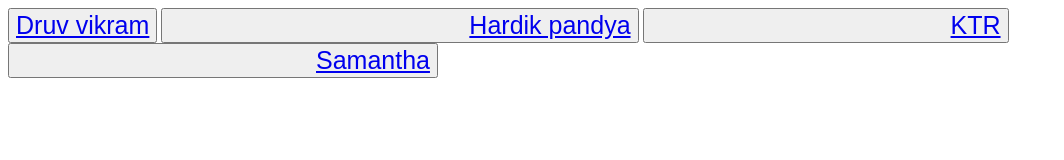
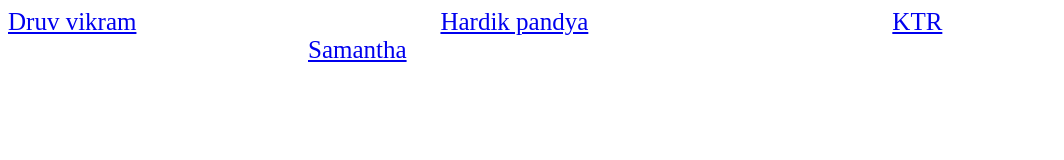
Before and after one commit to akhilachikati/FAV-PERSONS, a plain HTML site: page index.html in a window 1280 px wide. Shown: the whole page, without its empty margins (0-1064 px from the left). Drawn offline with Linux system fonts and the light colour scheme.

Commit message:
Update index.html

```diff
--- a/index.html
+++ b/index.html
@@ -8,9 +8,9 @@
            }
         </style>
     <body>
-       <button> <a href="druv.html">Druv vikram</a></button>
-       <button> <a href="hardik.html"style="margin-left:300px;">Hardik pandya</a></button>
-       <button>  <a href="KTR.html"style="margin-left:300px;"> KTR</a></button>
-        <button> <a href="sam.html"style="margin-left:300px;">Samantha</a></button>
+       <a href="druv.html">Druv vikram</a>
+        <a href="hardik.html"style="margin-left:300px;">Hardik pandya</a>
+       <a href="KTR.html"style="margin-left:300px;"> KTR</a>
+        <a href="sam.html"style="margin-left:300px;">Samantha</a>
     </body>
 </html>
```
